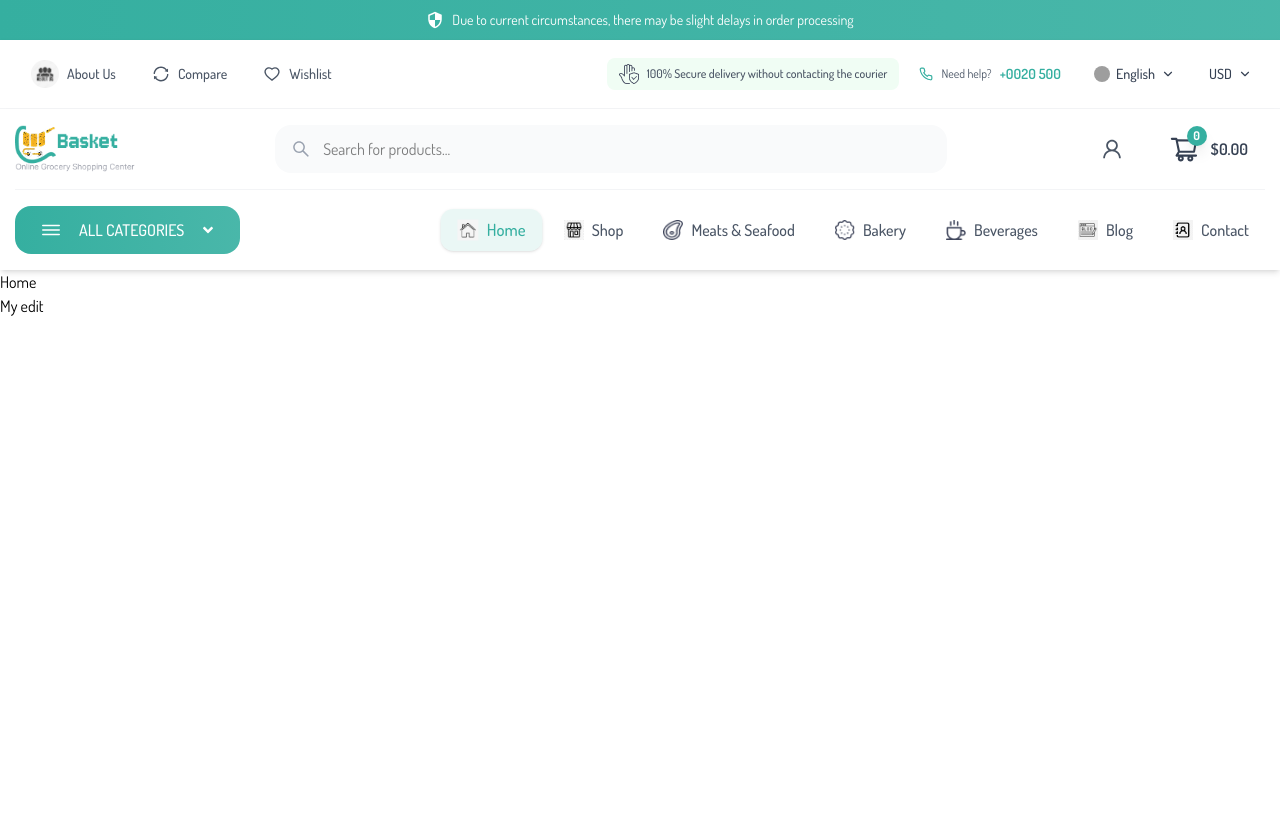
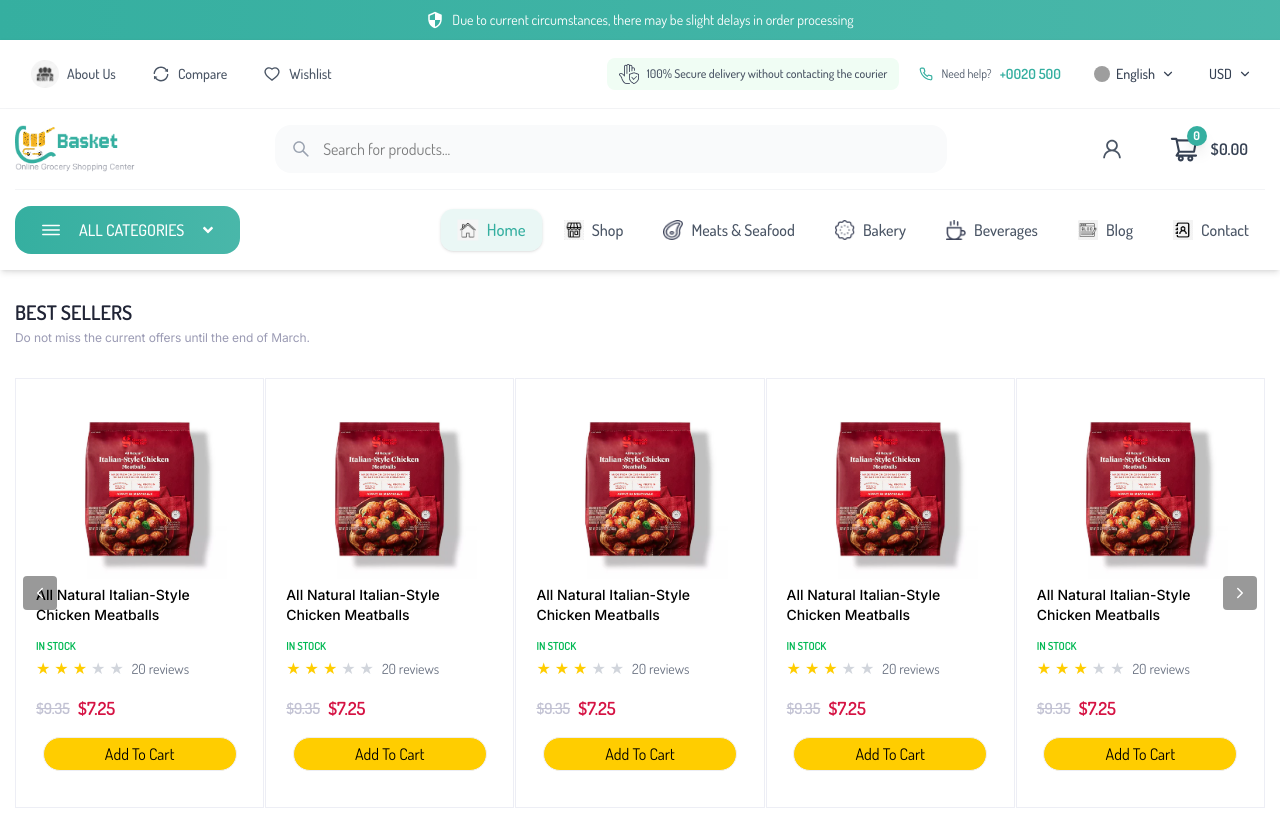
Before and after one commit to hussain-ELshepeny/Basket-ecommerce, a React (Vite) app: page / in a window 1280 px wide. Before the commit the page ends 800 px from the top, so only its background shows below. Built offline with nearby package versions, Linux system fonts and the light colour scheme; grey boxes are pictures that could not be loaded; a web font is replaced by a local one.

Commit message:
Slider Section & Theme Edit

```diff
--- a/package.json
+++ b/package.json
@@ -14,7 +14,8 @@
     "react": "^19.2.0",
     "react-dom": "^19.2.0",
     "react-icons": "^5.5.0",
-    "react-router-dom": "^7.9.5"
+    "react-router-dom": "^7.9.5",
+    "swiper": "^12.0.3"
   },
   "devDependencies": {
     "@eslint/js": "^9.36.0",
--- /dev/null
+++ b/src/components/BestSellers.jsx
@@ -0,0 +1,14 @@
+import ProductsSlider from "./ProductSlider";
+import SectionHeading from "./SectionHeading";
+
+export default function BestSellers() {
+  return (
+    <div className="section-container my-[var(--section-margin)]">
+      <SectionHeading
+        headingText={"Best Sellers"}
+        spanText={"Do not miss the current offers until the end of March."}
+      />
+      <ProductsSlider />
+    </div>
+  );
+}
--- /dev/null
+++ b/src/components/ProductSlider.jsx
@@ -0,0 +1,85 @@
+import { Navigation } from "swiper/modules";
+import { Swiper, SwiperSlide } from "swiper/react";
+import SliderProductCard from "./SliderProductCard";
+import "swiper/css";
+import "swiper/css/navigation";
+
+export default function ProductsSlider() {
+  return (
+    <div className="relative w-full overflow-hidden">
+      <Swiper
+        modules={[Navigation]}
+        spaceBetween={1}
+        // slidesPerView={5}
+        loop={true}
+        navigation={{
+          nextEl: ".products-next",
+          prevEl: ".products-prev",
+        }}
+        breakpoints={{
+          0: {
+            slidesPerView: 1,
+          },
+          480: {
+            slidesPerView: 2,
+          },
+          768: {
+            slidesPerView: 3,
+          },
+          1024: {
+            slidesPerView: 4,
+          },
+          1280: {
+            slidesPerView: 5,
+          },
+        }}
+        className="products-swiper"
+      >
+        {[1, 2, 3, 4, 5, 6, 7, 8].map((item) => (
+          <SwiperSlide key={item}>
+            {/* <div className="bg-white shadow p-4 rounded text-center">
+              <img
+                src="https://via.placeholder.com/150"
+                className="mx-auto mb-2"
+              />
+              <h3 className="font-semibold text-sm">Product {item}</h3>
+              <p className="text-primary font-bold">$19.99</p>
+            </div> */}
+            <SliderProductCard />
+          </SwiperSlide>
+        ))}
+      </Swiper>
+
+      {/* Buttons */}
+      <button className="products-prev absolute left-2 top-1/2 -translate-y-1/2 z-10 bg-black/40 text-white p-2 rounded">
+        <svg
+          width="18"
+          height="18"
+          viewBox="0 0 24 24"
+          fill="none"
+          stroke="currentColor"
+          strokeWidth="2"
+          strokeLinecap="round"
+          strokeLinejoin="round"
+        >
+          <path d="M15 18l-6-6 6-6" />
+        </svg>
+      </button>
+
+      <button className="products-next absolute right-2 top-1/2 -translate-y-1/2 z-10 bg-black/40 text-white p-2 rounded">
+        <svg
+          width="18"
+          height="18"
+          viewBox="0 0 24 24"
+          fill="none"
+          stroke="currentColor"
+          strokeWidth="2"
+          strokeLinecap="round"
+          strokeLinejoin="round"
+        >
+          <path d="M9 18l6-6-6-6" />
+        </svg>
+      </button>
+    </div>
+  );
+}
--- /dev/null
+++ b/src/components/Rating.jsx
@@ -0,0 +1,38 @@
+export default function Rating({ rating = 0, reviews = 0 }) {
+  const filledStars = Math.floor(rating); // عدد النجوم الكاملة
+  const hasHalfStar = rating % 1 !== 0; // هل في نص نجمة
+  const emptyStars = 5 - Math.ceil(rating); // الباقي فاضي
+
+  return (
+    <div className="flex items-center gap-1 mb-[12px] md:mb-[14px]">
+      {/* Stars Filled */}
+      {Array.from({ length: filledStars }).map((_, i) => (
+        <span key={`f-${i}`} className="text-[#FFCD00] text-[16px]">
+          ★
+        </span>
+      ))}
+
+      {/* Half Star */}
+      {hasHalfStar && (
+        <span className="text-[16px] text-[#FFCD00] relative inline-block">
+          <span className="text-gray-300">★</span>
+          <span className="absolute top-0 left-0 overflow-hidden w-1/2 text-[#FFCD00]">
+            ★
+          </span>
+        </span>
+      )}
+
+      {/* Stars Empty */}
+      {Array.from({ length: emptyStars }).map((_, i) => (
+        <span key={`e-${i}`} className="text-gray-300 text-[16px]">
+          ★
+        </span>
+      ))}
+
+      {/* Reviews text */}
+      <span className="text-[14px] text-gray-500 ml-1">
+        {reviews} review{reviews !== 1 && "s"}
+      </span>
+    </div>
+  );
+}
--- /dev/null
+++ b/src/components/SectionHeading.jsx
@@ -0,0 +1,13 @@
+export default function SectionHeading({ headingText, spanText }) {
+  return (
+    <div className="mb-[var(--section-margin)]">
+      <h2 className="text-heading uppercase font-body font-semibold leading-[24px] text-[20px] tracking-[0px]">
+        {/* semibold == 600 */}
+        {headingText}
+      </h2>
+      <span className="text-subHeading font-subHeading font-[400] leading-[18px] text-[12px] tracking-[-0.1px]">
+        {spanText}
+      </span>
+    </div>
+  );
+}
--- /dev/null
+++ b/src/components/SliderProductCard.jsx
@@ -0,0 +1,26 @@
+import Rating from "./Rating";
+import YellowProductButton from "./YellowProductButton";
+export default function SliderProductCard() {
+  return (
+    <div className="px-[10px] pt-[10px] pb-[20px] sm:px-[20px] sm:pt-[20px] sm:pb-[36px] border border-[#EDEEF5]">
+      <div className="img-container">
+        <img src="/public/images/product-image.png" alt="product" />
+        <p className="text-standard font-subHeading font-medium leading-[1.4] mb-[5px] md:mb-[8px]">
+          All Natural Italian-Style Chicken Meatballs
+        </p>
+        <span className="text-[#00B853] font-body font-semibold text-[11px] leading-[16.5px] tracking-[-0.1px] uppercase mb-[13px] md:mb[18px]">
+          In Stock
+        </span>
+        <Rating rating={3} reviews={20} />
+
+        <span className=" inline-block mr-[8px] font-body font-semibold text-[15.3px] text-[#C2C2D3] leading-[22.95px] tracking-[-0.1px] text-right align-middle line-through ">
+          $9.35
+        </span>
+        <span className="font-body font-semibold text-[18px] text-red leading-[27px] tracking-[-0.1px] align-middle">
+          $7.25
+        </span>
+        <YellowProductButton />
+      </div>
+    </div>
+  );
+}
--- /dev/null
+++ b/src/components/YellowProductButton.jsx
@@ -0,0 +1,7 @@
+export default function YellowProductButton() {
+  return (
+    <button className=" block mt-[15px] mx-auto w-[194px] h-[34px] bg-star rounded-[30px] border border-[#EDEEF5] cursor-pointer">
+      Add To Cart
+    </button>
+  );
+}
--- a/src/index.css
+++ b/src/index.css
@@ -1,5 +1,6 @@
 @import url("https://fonts.googleapis.com/css2?family=Dosis:wght@200..800&display=swap");
 @import url("https://fonts.googleapis.com/css2?family=Dosis:wght@200..800&family=Jersey+10&display=swap");
+@import url("https://fonts.googleapis.com/css2?family=Inter:wght@100..900&display=swap");
 @import "tailwindcss";
 
 @theme {
@@ -8,11 +9,15 @@
   --color-buttonBackground: #233a95;
   --color-red: #d51243;
   --color-star: #ffcd00;
+  --color-heading: #202435;
+  --color-subHeading: #9b9bb4;
 
   --font-body: "Dosis", sans-serif;
   --font-logo: "Jersey 10", sans-serif;
+  --font-subHeading: "Inter", sans-serif;
 
   --text-standard: 14px;
+  --section-margin: 30px;
 }
 
 @utility section-container {
--- a/src/pages/Home.jsx
+++ b/src/pages/Home.jsx
@@ -1,6 +1,9 @@
+import BestSellers from "../components/BestSellers";
+
 export default function Home() {
-  return <div>
-    <h1>Home</h1>
-    <h2>My edit</h2>
-  </div>;
+  return (
+    <>
+      <BestSellers />
+    </>
+  );
 }
```
Also changed, not shown: public/images/product-image.png (added), 1 other file (tests, documents, lock files or other folders).
